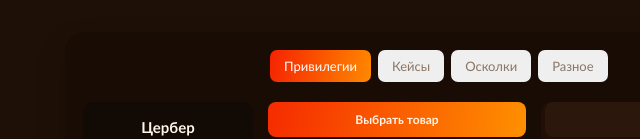
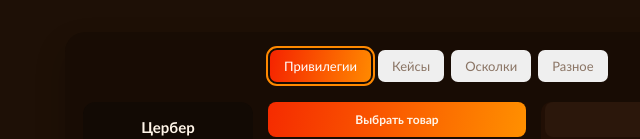
Before and after one commit to Rivalv3/Site, a plain HTML site: page index.html in a window 1280 px wide. Both pictures are taken after a click on the button "Привилегии". Shown: the part 661-800 px from the top of the page, 116-756 px from the left. Drawn offline with Linux system fonts and the light colour scheme.

Commit message:
Исправлена Клавиатурная навигация (видимый фокус)

```diff
--- a/assets/css/styles.css
+++ b/assets/css/styles.css
@@ -989,3 +989,7 @@ h4 {
         box-sizing: border-box;
     }
 }
+a:focus, button:focus {
+    outline: 2px solid #ff8900;
+    outline-offset: 2px;
+}
```
